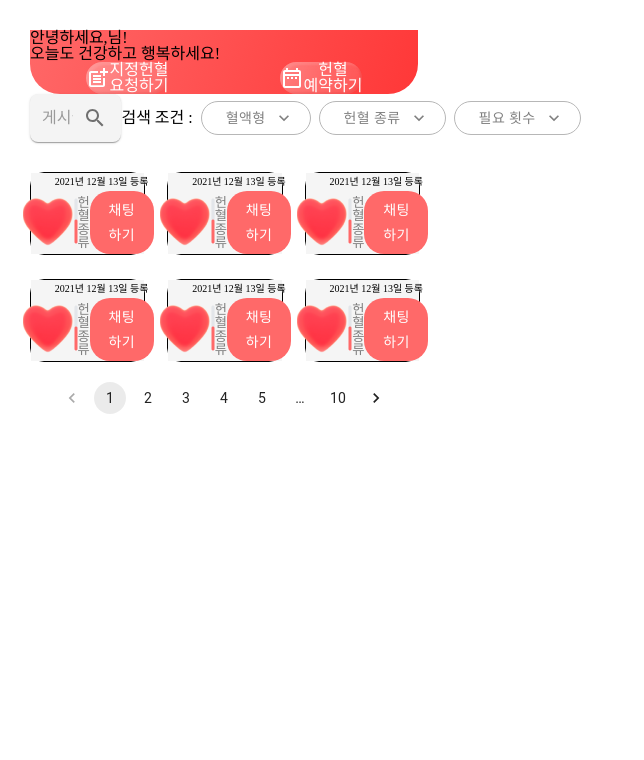
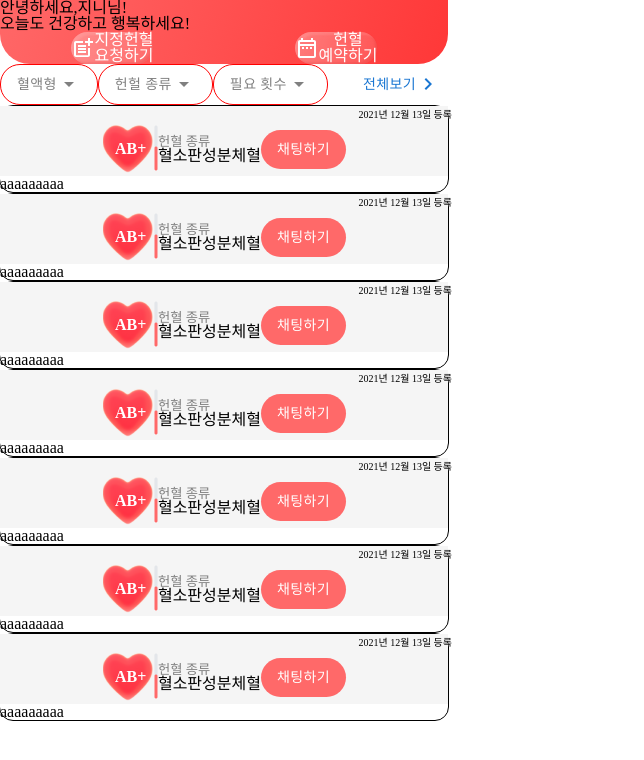
Before and after one commit to emibgo2/pple-main, a React (Create React App) app in the folder pple-main-web-client/: page / in a window 1280 px wide. Shown: the top 760 px of the page, without its empty margins (0-644 px from the left). Built offline with nearby package versions, Linux system fonts and the light colour scheme.

Commit message:
Design : add sorting button component in CardTemplate

```diff
--- a/pple-main-web-client/src/components/home/CardTemplate.tsx
+++ b/pple-main-web-client/src/components/home/CardTemplate.tsx
@@ -1,12 +1,11 @@
 import React from 'react';
 import styled from 'styled-components';
-import { Grid } from '@mui/material';
+import { Button, Grid } from '@mui/material';
 import CardComponent from './CardComponent';
-import {Pagination} from '@mui/material';
-
+import RadiusButton from '../common/RadiusButton';
+import ChevronRightIcon from '@mui/icons-material/ChevronRight';
 const CardContainerBlock = styled.div`
   width: 100%;
-  padding: 30px 0px;
   display:flex;
   flex-direction:column;
     justify-content: center;
@@ -16,23 +15,40 @@ const CardContainerBlock = styled.div`
 }
 `;
 
+const ButtonGroup = styled.div`
+  width:100%;
+  display:flex;
+  justify-content: space-between;
+  align-items:center;
+  & div{
+    display:flex;
+    align-items: center;
+}
+`;
+
 const CardTemplate = () => {
   return (
     <CardContainerBlock>
-      <Grid
-        container
-        spacing={{ xs: 1, md: 3 }}
-        columns={{ xs: 4, md: 8, lg:12 }}
-      >
-        {Array.from(Array(6)).map((_, index) => (
-          <Grid item xs={2} sm={4} md={4} key={index}>
-            <CardComponent />
-          </Grid>
-        ))}
-      </Grid>
-      <div className='pagination'>
-        <Pagination count={10}/>
-      </div>
+      <ButtonGroup>
+        <div>
+          <RadiusButton text="혈액형"></RadiusButton>
+          <RadiusButton text="헌헐 종류"></RadiusButton>
+          <RadiusButton text="필요 횟수"></RadiusButton>
+        </div>
+        <div>
+          <Button>
+            <span>전체보기</span>
+            <ChevronRightIcon />
+          </Button>
+        </div>
+      </ButtonGroup>
+      <CardComponent bloodType="AB+" sort="혈소판성분체혈" story="aaaaaaaaa" />
+      <CardComponent bloodType="AB+" sort="혈소판성분체혈" story="aaaaaaaaa" />
+      <CardComponent bloodType="AB+" sort="혈소판성분체혈" story="aaaaaaaaa" />
+      <CardComponent bloodType="AB+" sort="혈소판성분체혈" story="aaaaaaaaa" />
+      <CardComponent bloodType="AB+" sort="혈소판성분체혈" story="aaaaaaaaa" />
+      <CardComponent bloodType="AB+" sort="혈소판성분체혈" story="aaaaaaaaa" />
+      <CardComponent bloodType="AB+" sort="혈소판성분체혈" story="aaaaaaaaa" />
     </CardContainerBlock>
   );
 };
--- a/pple-main-web-client/src/pages/HomePage.tsx
+++ b/pple-main-web-client/src/pages/HomePage.tsx
@@ -1,20 +1,16 @@
 import React from 'react';
 import styled from 'styled-components';
 import HomePageHeader from '../components/home/HomePageHeader';
-import SearchComponent from '../components/home/SearchComponent';
 import CardTemplate from '../components/home/CardTemplate';
 
 const HomepageBlock = styled.div`
-    padding:30px;
     box-sizing:border-box;
-
 `;
 
 const HomePage: React.FC = () => {
     return (
         <HomepageBlock>
-            <HomePageHeader/>
-            <SearchComponent/>
+            <HomePageHeader name="지니"/>
             <CardTemplate/>
         </HomepageBlock>
     );
```
